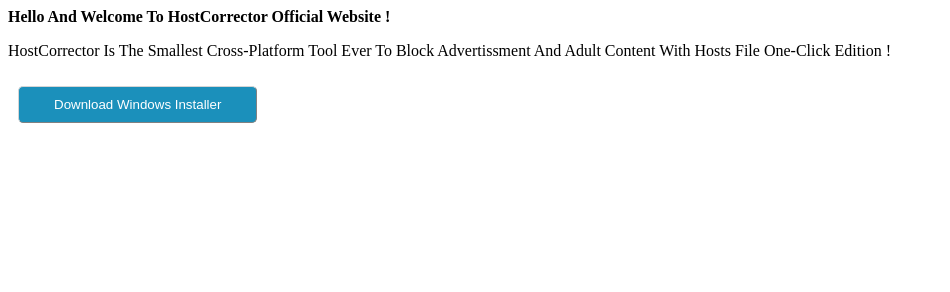
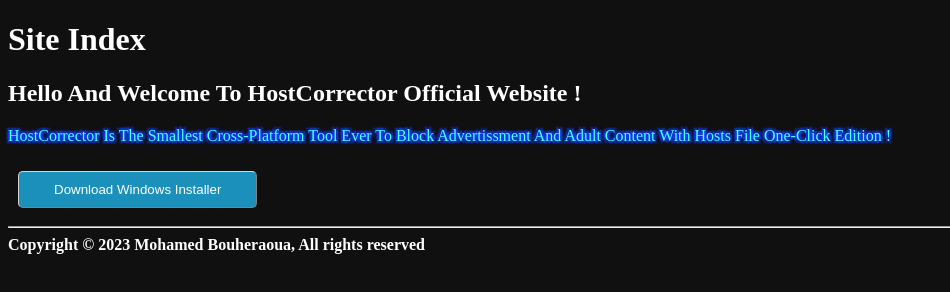
Before and after one commit to batata01/batata01.github.io, a plain HTML site: page index.html in a window 1280 px wide. Shown: the whole page, without its empty margins (0-950 px from the left). Drawn offline with Linux system fonts and the light colour scheme.

Commit message:
Initial commit

```diff
--- /dev/null
+++ b/home.css
@@ -0,0 +1,13 @@
+body {
+  background-color: #101010;
+  color: #ffffff;
+}
+h1 {
+  color: #ffffff;
+}
+nav a {
+  color: #ffffff;
+}
+footer {
+  color: #ffffff;
+}
--- a/index.html
+++ b/index.html
@@ -1,8 +1,41 @@
 <!DOCTYPE html>
 <html>
-<b>Hello And Welcome To HostCorrector Official Website !</b>
-<p>HostCorrector Is The Smallest Cross-Platform Tool Ever To Block Advertissment And Adult Content With Hosts File One-Click Edition !</p>
-<a href='https://github.com/batata01/batata01.github.io/raw/master/HostCorrector-windows.bat' target='_blank'>
-<input type='button' style='padding-left:35px;padding-top:10px;padding-right:35px;padding-bottom:10px;margin-left:10px;margin-top:10px;margin-right:10px;margin-bottom:10px;background-color:#1b90bb;color:#FFFFFF;border-left-width:1px;border-top-width:1px;border-right-width:1px;border-bottom-width:1px;border-color:#d5d5d5;border-radius:5px;cursor:pointer' value='Download Windows Installer' onMouseOver=this.style.backgroundColor='#FFFFFF';this.style.color='#1b90bb';this.style.borderColor='#d5d5d5' onMouseOut=this.style.backgroundColor='#1b90bb';this.style.color='#FFFFFF';this.style.borderColor='#d5d5d5' />
-</a>
+
+<head>
+  <title>Home</title>
+  <link rel="stylesheet" type="text/css" href="home.css">
+  <meta charset="UTF-8">
+</head>
+
+<body>
+  <main>
+    <header>
+      <h1>Site Index</h1>
+    </header>
+    <section>
+      <article>
+        <h2>Hello And Welcome To HostCorrector Official Website !</h2>
+        <p style="color: #50FFFF; font-size: 16px;
+                text-shadow:
+                 0px 0px 2px #1040FF,
+                -2px -2px 2px #1040FF,
+                 2px -2px 2px #1040FF,
+                -2px 2px 2px #1040FF,
+                 2px 2px 2px #1040FF;">
+          HostCorrector Is The Smallest Cross-Platform Tool Ever To Block Advertissment And Adult Content With Hosts File One-Click Edition !
+        </p>
+        <a href='https://github.com/batata01/batata01.github.io/raw/master/HostCorrector-windows.bat' target='_blank'>
+        <input type='button' style='padding-left:35px;padding-top:10px;padding-right:35px;padding-bottom:10px;margin-left:10px;margin-top:10px;margin-right:10px;margin-bottom:10px;background-color:#1b90bb;color:#FFFFFF;border-left-width:1px;border-top-width:1px;border-right-width:1px;border-bottom-width:1px;border-color:#d5d5d5;border-radius:5px;cursor:pointer' value='Download Windows Installer' onMouseOver=this.style.backgroundColor='#FFFFFF';this.style.color='#1b90bb';this.style.borderColor='#d5d5d5' onMouseOut=this.style.backgroundColor='#1b90bb';this.style.color='#FFFFFF';this.style.borderColor='#d5d5d5' />
+        </a>
+      </article>
+    </section>
+    <hr>
+    <footer>
+      <strong>
+            Copyright &copy; 2023 Mohamed Bouheraoua, All rights reserved
+    </strong>
+    </footer>
+  </main>
+</body>
+
 </html>
```
